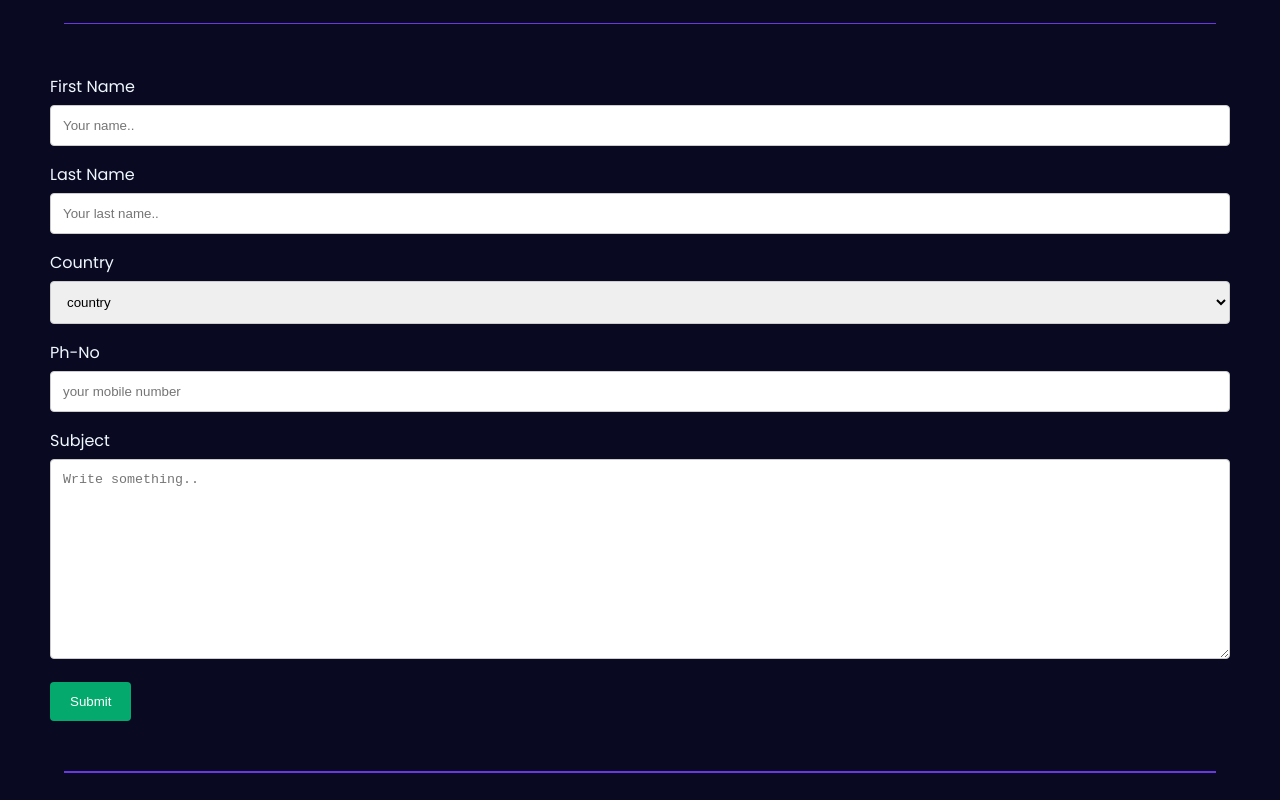
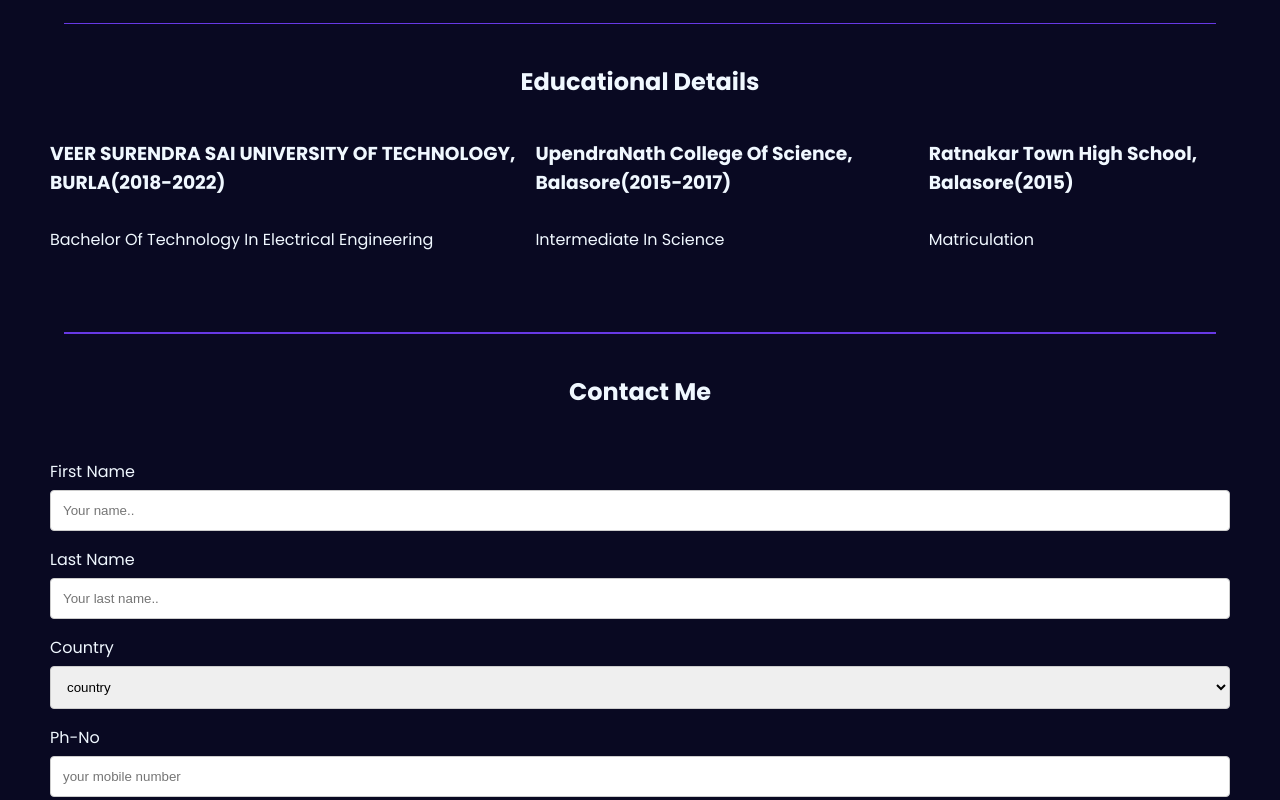
Before and after one commit to PritiranjanBehera/MyPortfollio, a plain HTML site: page index.html in a window 1280 px wide. Shown: the part 1760-2560 px from the top of the page. Drawn offline with nearby package versions, Linux system fonts and the light colour scheme.

Commit message:
new Index File Aded

```diff
--- a/index.html
+++ b/index.html
@@ -199,6 +199,11 @@
         html {
             scroll-behavior: smooth;
         }
+        .HeadText{
+
+            text-align: center;
+
+        }
 
         /* Style inputs with type="text", select elements and textareas */
         input[type=text],
@@ -261,6 +266,29 @@
         .container {
             margin: 50px;
         }
+
+
+        /* Educational Details */
+        #degree{
+            margin: 0 10px;
+
+        }
+        .EducationDetails{
+            display: flex;
+            align-content: space-between;
+            padding: 40px;
+            width: fit-content;
+        }
+        .Institute{
+            margin-bottom: 30px;
+            width: auto;
+            font-weight: bold;
+            width: fit-content;
+        }
+        .EducationDescription{
+            text-align: left;
+        }
+
     </style>
 </head>
 
@@ -273,7 +301,7 @@
                 <ul>
                     <li><a href="#Home">Home</a></li>
                     <li><a href="#Skill">Skills</a></li>
-                    <li><a href="/">Service</a></li>
+                    <li><a href="#Education">Education</a></li>
                     <li><a href="/">Projects</a></li>
                     <li><a href="#Contact">Contact</a></li>
                 </ul>
@@ -358,7 +386,37 @@
 
         </section>
         <hr>
-        <section class="ThirdSection" id="Contact">
+        <!-- Adding Educational Details -->
+        <Section class="ThirdSection" id="Education">
+            <div class="HeadText"><h1>Educational Details</h1></div>
+            <div class="EducationDetails">
+                <div id="degree">
+                    <div class="Institute"><h3>VEER SURENDRA SAI UNIVERSITY OF TECHNOLOGY, BURLA(2018-2022)</h3></div>
+                    <div class="EducationDescription">
+                        Bachelor Of Technology In Electrical Engineering
+                    </div>
+
+                </div>
+                <div id="degree">
+                    <div class="Institute"><h3>UpendraNath College Of Science, Balasore(2015-2017)</h3></div>
+                    <div class="EducationDescription">
+                        Intermediate In Science
+                    </div>
+
+                </div>
+                <div id="degree">
+                    <div class="Institute"><h3>Ratnakar Town High School, Balasore(2015)</h3></div>
+                    <div class="EducationDescription">
+                        Matriculation
+                    </div>
+
+                </div>
+            </div>
+
+        </Section>
+        <hr>
+        <section class="FifthSection" id="Contact">
+            <div class="HeadText"><h1>Contact Me</h1></div>
             <div class="container">
                 <form action="action_page.php">
 
```
